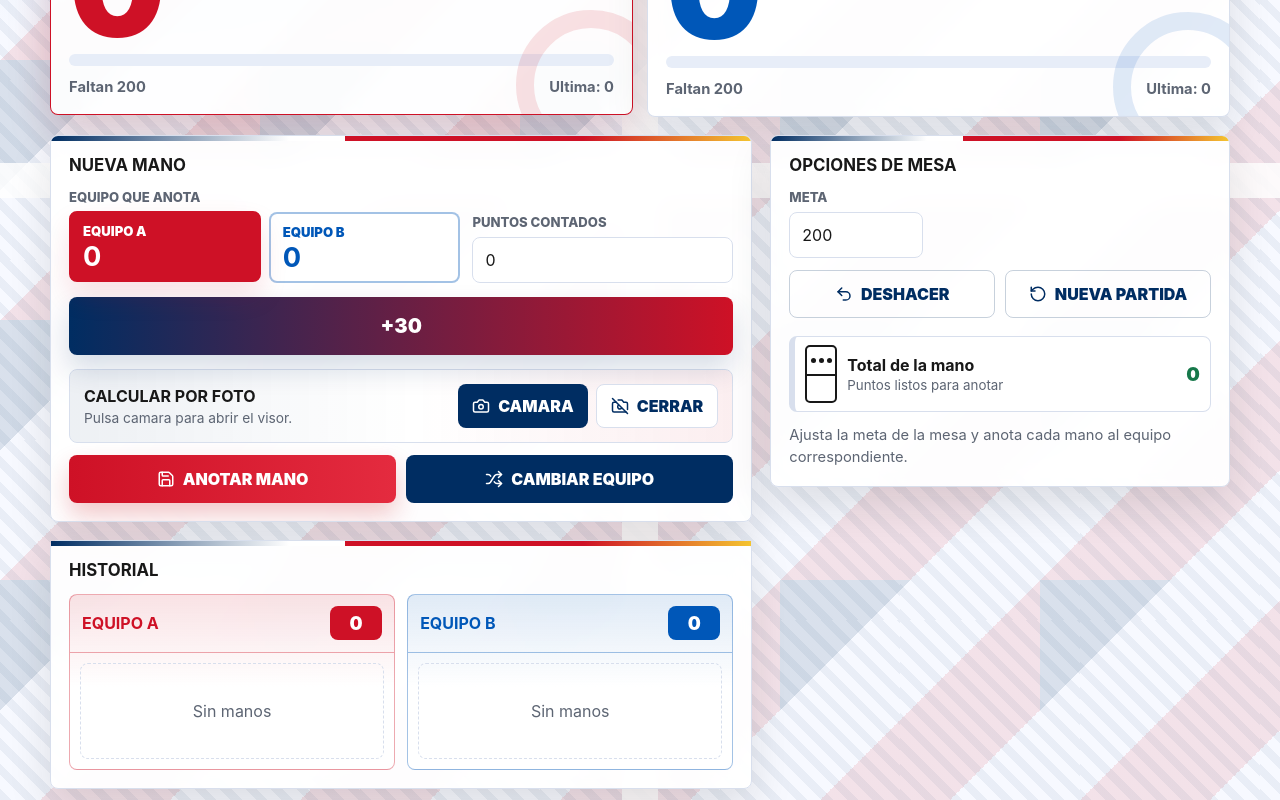
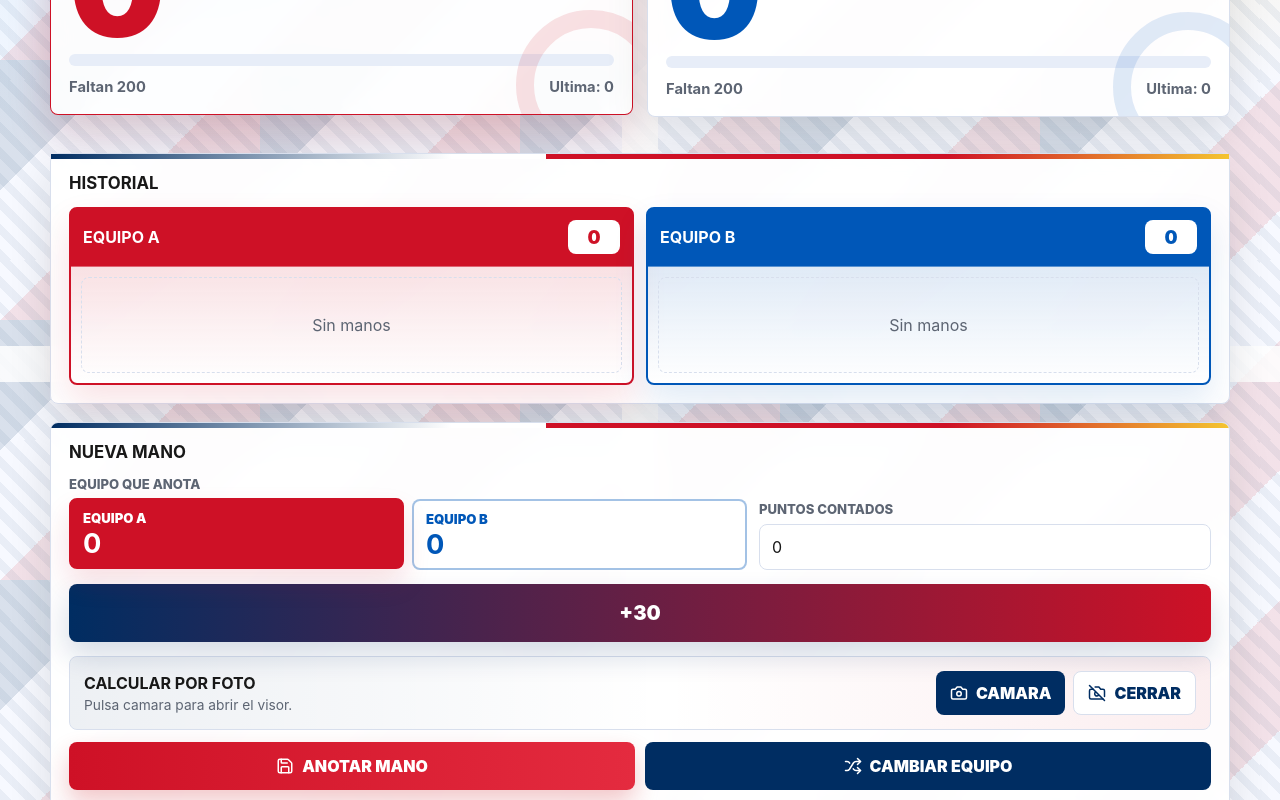
Before and after one commit to elvismedia-create/calculadora-domino-dominicano, a React (Vite) app: page / in a window 1280 px wide. Shown: the part 460-1260 px from the top of the page. Built offline with nearby package versions, Linux system fonts and the light colour scheme.

Commit message:
Reorder sections and color team history

```diff
--- a/src/App.jsx
+++ b/src/App.jsx
@@ -361,7 +361,7 @@ function App() {
 
       <section className="grid">
         <div>
-          <section className="panel">
+          <section className="panel new-round">
             <h2>Nueva mano</h2>
             <div className="entry-grid">
               <div className="field">
--- a/src/styles.css
+++ b/src/styles.css
@@ -172,9 +172,25 @@ h1 {
 
 .grid {
   display: grid;
-  grid-template-columns: minmax(0, 1.1fr) minmax(320px, .72fr);
+  grid-template-columns: 1fr;
   gap: 18px;
   align-items: start;
+}
+
+.grid > div {
+  display: contents;
+}
+
+.history {
+  order: 1;
+}
+
+.new-round {
+  order: 2;
+}
+
+.grid > aside {
+  order: 3;
 }
 
 .panel,
@@ -704,10 +720,12 @@ select:focus {
 }
 
 .history-team {
-  border: 1px solid var(--team-border);
+  border: 2px solid var(--team-color);
   border-radius: var(--radius);
-  background: linear-gradient(180deg, var(--team-soft), #fff 92px);
+  background:
+    linear-gradient(180deg, var(--team-color), var(--team-color) 58px, var(--team-soft) 58px, rgba(255,255,255,.96) 100%);
   overflow: hidden;
+  box-shadow: 0 16px 34px var(--team-soft);
 }
 
 .history-team-head {
@@ -717,8 +735,8 @@ select:focus {
   justify-content: space-between;
   gap: 10px;
   padding: 10px 12px;
-  color: var(--team-color);
-  border-bottom: 1px solid var(--team-border);
+  color: #fff;
+  border-bottom: 1px solid rgba(255,255,255,.35);
 }
 
 .history-team-head strong {
@@ -736,8 +754,8 @@ select:focus {
   border-radius: var(--radius);
   display: grid;
   place-items: center;
-  background: var(--team-color);
-  color: #fff;
+  background: #fff;
+  color: var(--team-color);
   font-size: 1.15rem;
   font-weight: 950;
 }
@@ -757,8 +775,8 @@ select:focus {
   align-items: center;
   min-height: 48px;
   padding: 8px 10px;
-  background: #fff;
-  border: 1px solid var(--line);
+  background: linear-gradient(90deg, var(--team-soft), #fff 46%);
+  border: 1px solid var(--team-border);
   border-radius: var(--radius);
   border-left: 6px solid var(--team-color, var(--line));
 }
@@ -767,7 +785,7 @@ select:focus {
   width: 30px;
   height: 30px;
   border-radius: 50%;
-  background: var(--ink);
+  background: var(--team-color, var(--ink));
   color: #fff;
   display: grid;
   place-items: center;
```
